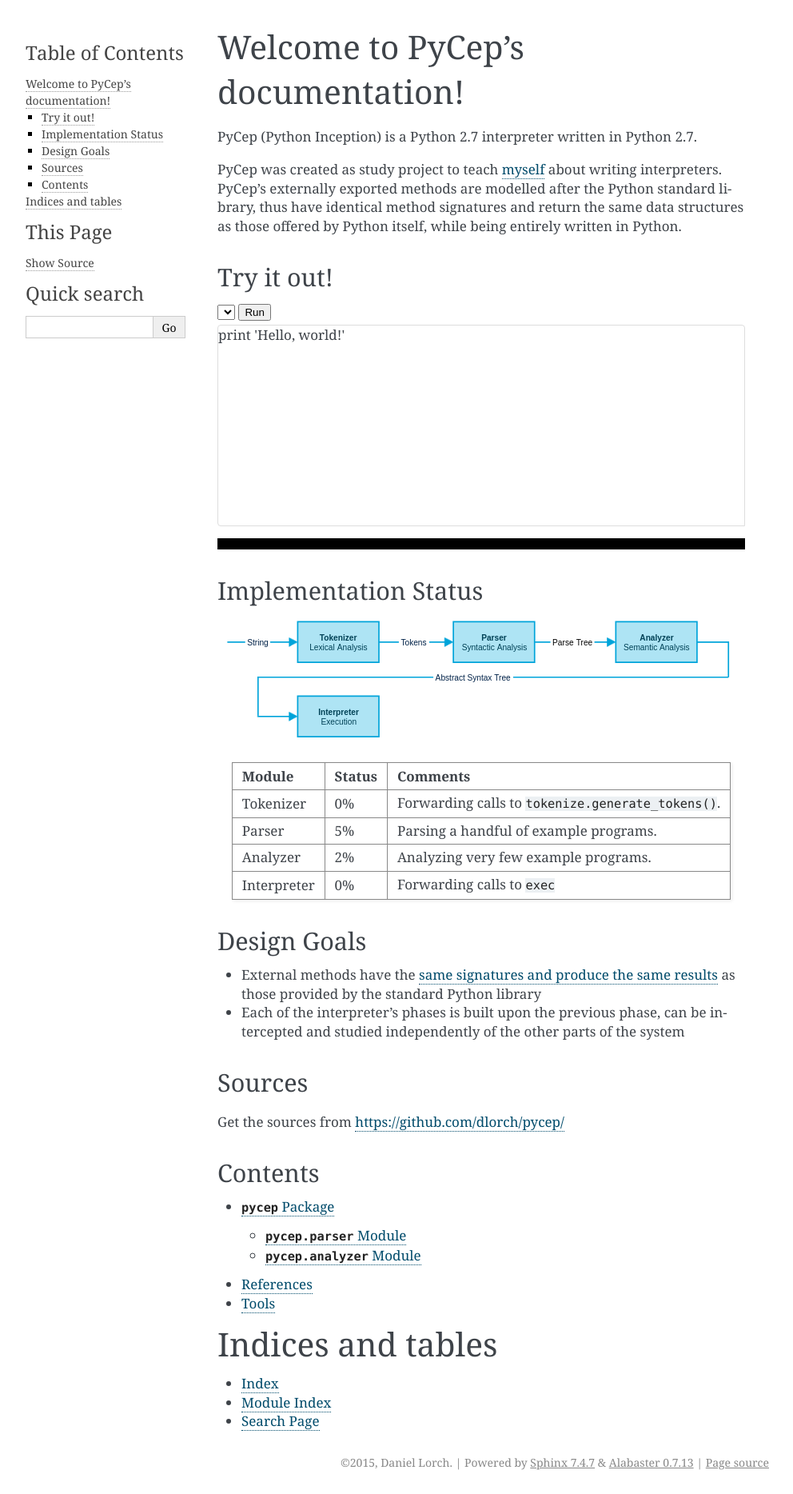
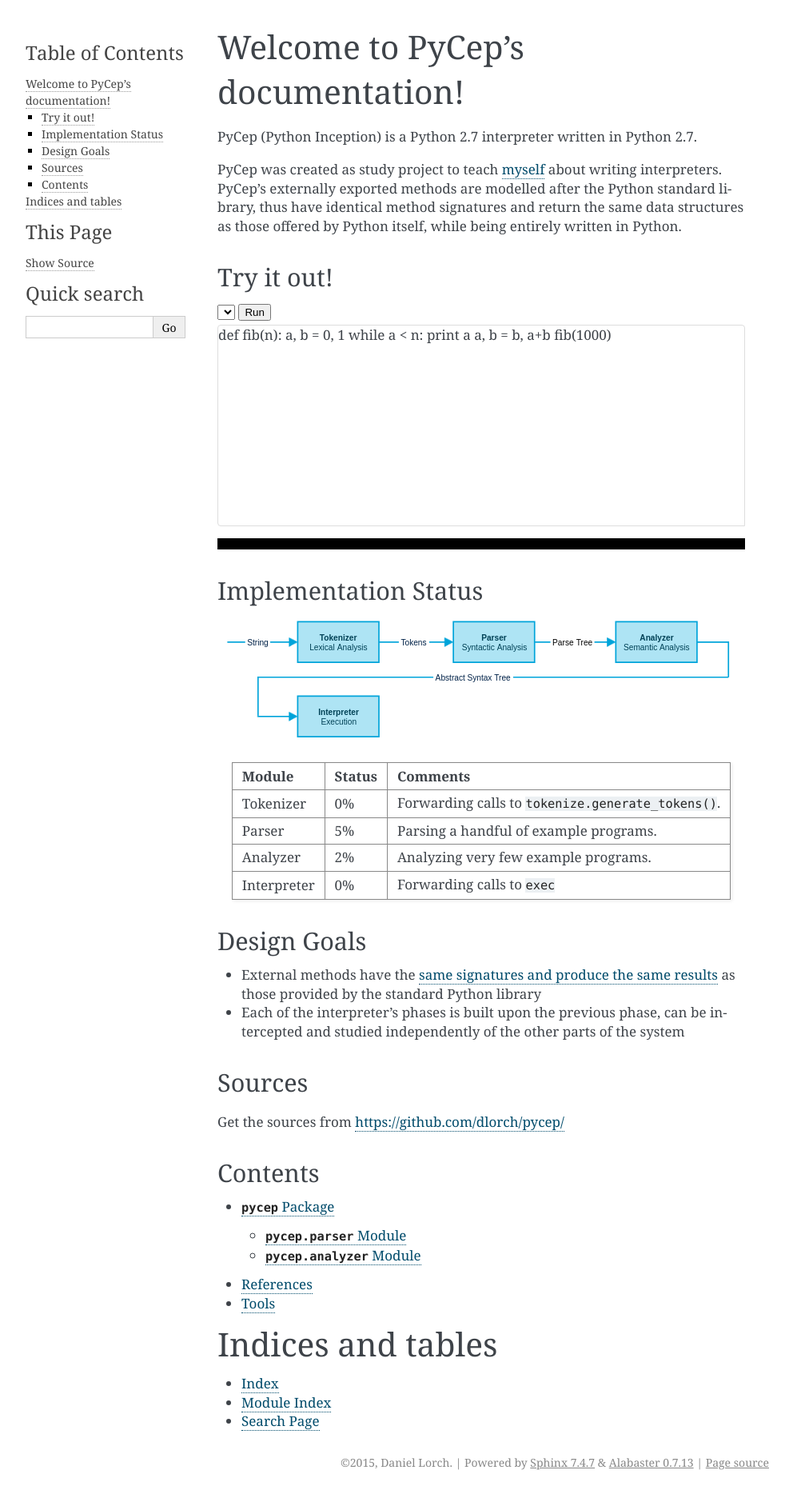
Before and after one commit to dlorch/pycep, a Sphinx documentation site: the page built from docs/index.rst, in a window 1280 px wide. Shown: the whole page at 80% size, without its empty margins (148-1140 px from the left). Built offline with Sphinx 7.4.7, drawn with Linux system fonts in a browser that asks for light colours; nearby versions of some CDN libraries.

Commit message:
Make fibonacci the new default example, finally

```diff
--- a/docs/index.rst
+++ b/docs/index.rst
@@ -37,7 +37,13 @@ Try it out!
 
    <select id="snippets"></select>
    <input type="submit" id="run" value="Run" />
-   <div id="editor">print 'Hello, world!'</div>
+   <div id="editor">def fib(n):
+       a, b = 0, 1
+       while a < n:
+           print a
+           a, b = b, a+b
+
+   fib(1000)</div>
    <pre id="result"></pre>
 
    <script src="https://cdnjs.cloudflare.com/ajax/libs/ace/1.2.2/ace.js" type="text/javascript" charset="utf-8"></script>
@@ -65,7 +71,7 @@ Try it out!
        var sample_programs = ["beer.py", "classes.py", "cliexception.py", "fib.py", "friends.py",
            "functions.py", "helloworld.py", "parentsbabies.py", "primes.py", "queens.py",
            "regex.py"];
-       var default_program = "helloworld.py";
+       var default_program = "fib.py";
 
        sample_programs.forEach(function(program) {
            var option = $('<option>').text(program);
```
